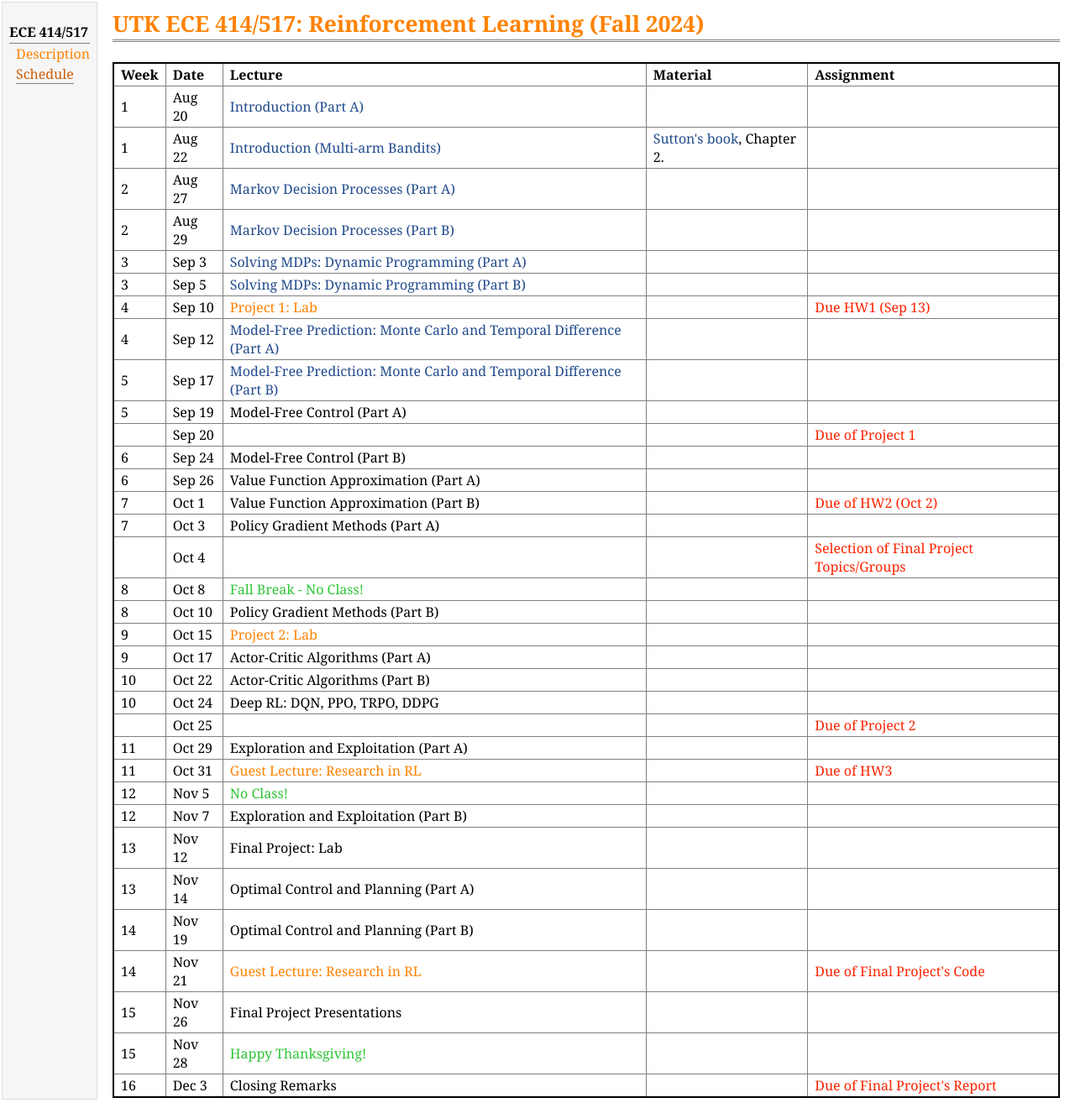
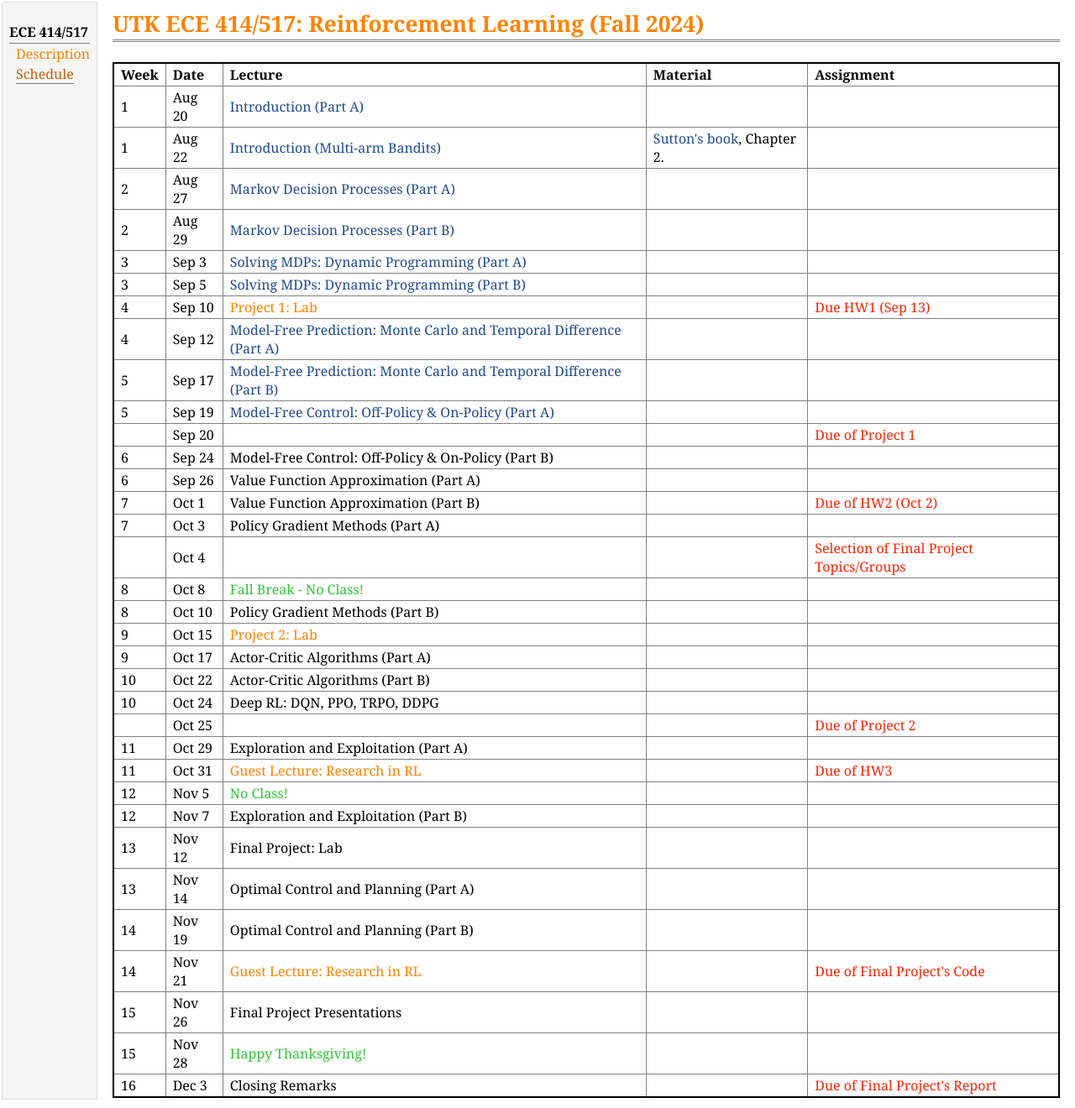
Before and after one commit to lnnx2006/lnnx2006.github.io, a Jekyll site: the page teaching/ece517_fall24/schedule.html, which Jekyll copies as it is, in a window 1280 px wide. Shown: the whole page at 84% size. Built offline with Jekyll 4.4.1, drawn with Linux system fonts in a browser that asks for light colours.

Commit message:
added slides 9

```diff
--- a/teaching/ece517_fall24/schedule.html
+++ b/teaching/ece517_fall24/schedule.html
@@ -137,7 +137,9 @@
                     <tr class="r11">
                         <td class="c1">5</td>
                         <td class="c1">Sep 19 </td>
-                        <td class="c2">Model-Free Control (Part A)</td>
+                        <td class="c2"><a
+                                href="https://drive.google.com/file/d/1tRCLFsFNFgnc3t2t6ZzE2FpjvoUAo7bK">Model-Free
+                                Control: Off-Policy & On-Policy (Part A)</a></td>
                         <td class="c3"> </td>
                         <td class="c4"> </td>
                     </tr>
@@ -156,7 +158,7 @@
                     <tr class="r13">
                         <td class="c1">6</td>
                         <td class="c1">Sep 24 </td>
-                        <td class="c2">Model-Free Control (Part B)</td>
+                        <td class="c2">Model-Free Control: Off-Policy & On-Policy (Part B)</td>
                         <td class="c3"> </td>
                         <td class="c4"> </td>
                     </tr>
```
